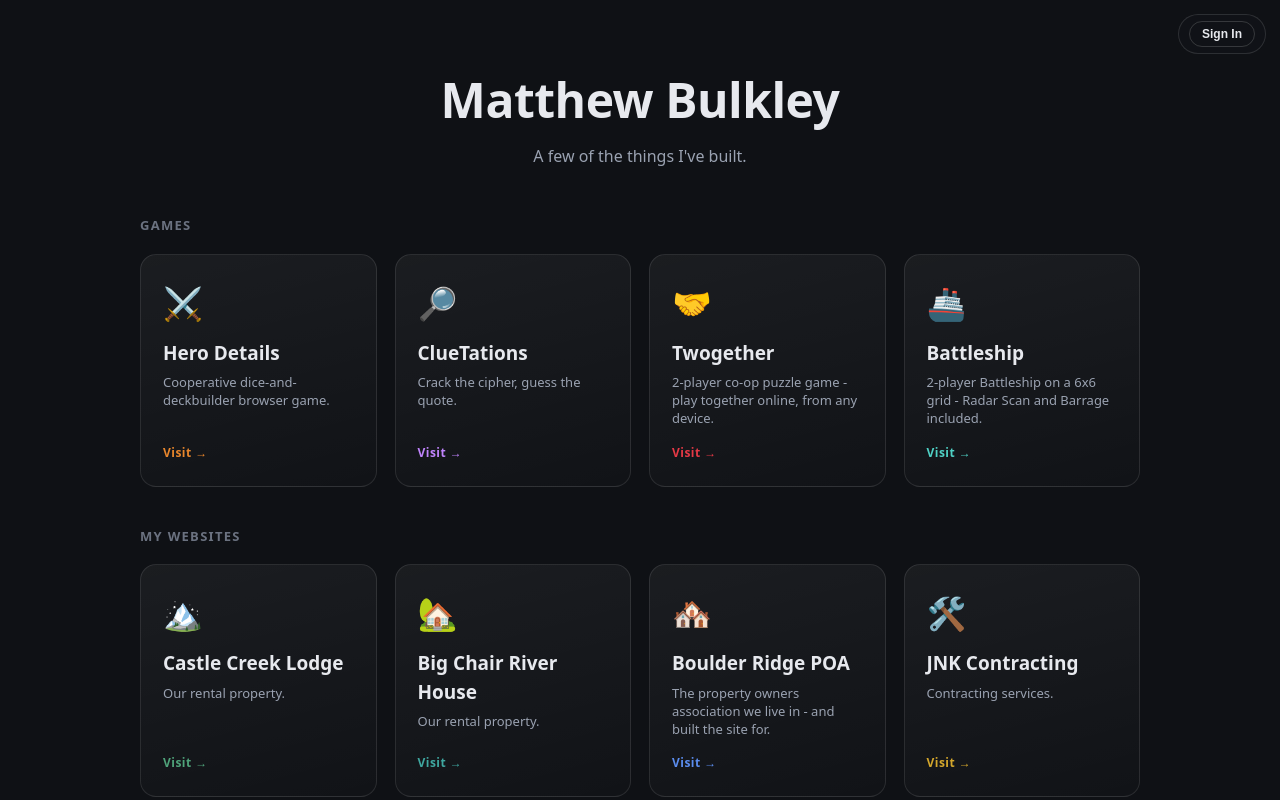
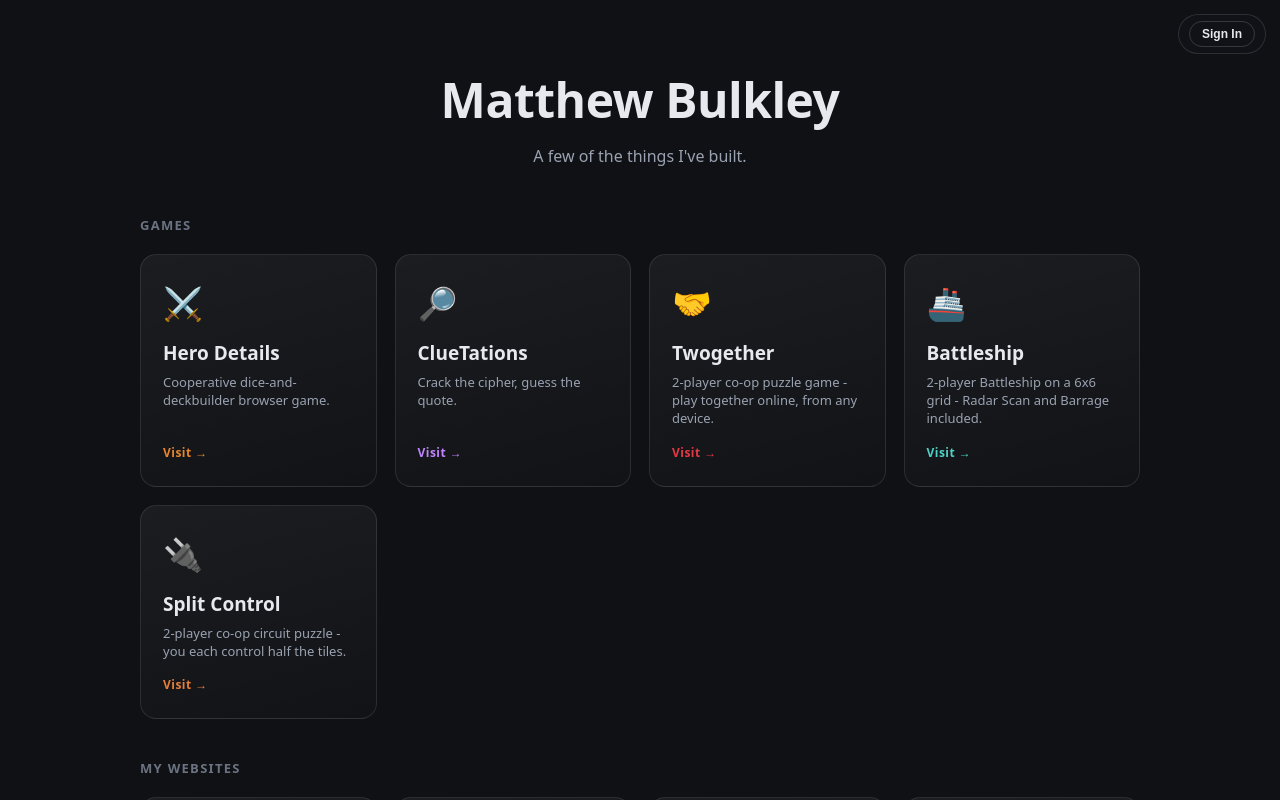
Before and after one commit to mbulkley87/matthewbulkley-dashboard, a React (Vite) app: page / in a window 1280 px wide. Shown: the top 800 px of the page. Built offline with nearby package versions, Linux system fonts and the light colour scheme; no server answers.

Commit message:
Add Split Control to the games list and leaderboards card
Co-Authored-By: Claude Sonnet 5 <noreply@anthropic.com>

```diff
--- a/src/App.jsx
+++ b/src/App.jsx
@@ -64,6 +64,13 @@ const GAMES = [
     href: 'https://battleship.matthewbulkley.com',
     icon: '🚢',
     accent: '#4fd1c5',
+  },
+  {
+    name: 'Split Control',
+    description: '2-player co-op circuit puzzle - you each control half the tiles.',
+    href: 'https://splitcontrol.matthewbulkley.com',
+    icon: '🔌',
+    accent: '#e67e3a',
   },
 ]
 
--- a/src/components/LeaderboardsCard.jsx
+++ b/src/components/LeaderboardsCard.jsx
@@ -6,6 +6,7 @@ const BOARDS = [
   { game: 'cluetations', name: 'ClueTations', icon: '🔎', accent: '#c084fc' },
   { game: 'twogether', name: 'Twogether', icon: '🤝', accent: '#e63946' },
   { game: 'battleship', name: 'Battleship', icon: '🚢', accent: '#4fd1c5' },
+  { game: 'splitcontrol', name: 'Split Control', icon: '🔌', accent: '#e67e3a' },
 ]
 
 function MiniLeaderboard({ board }) {
```
